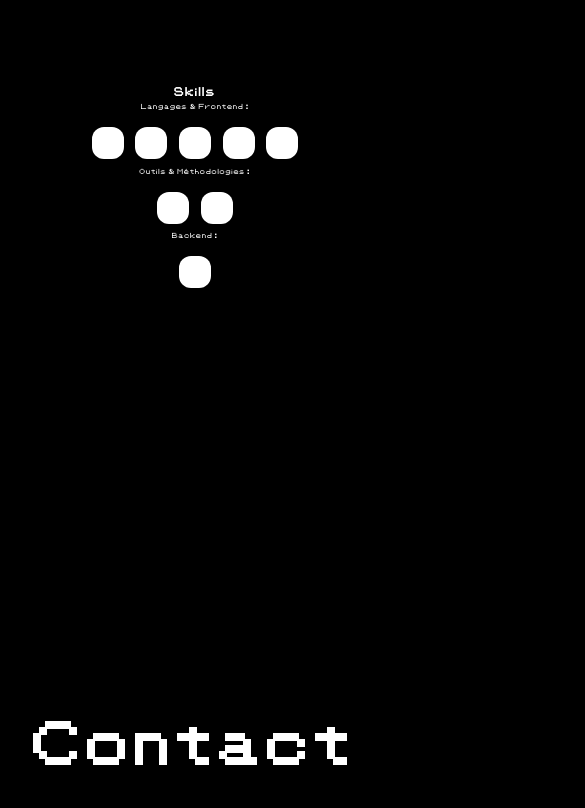
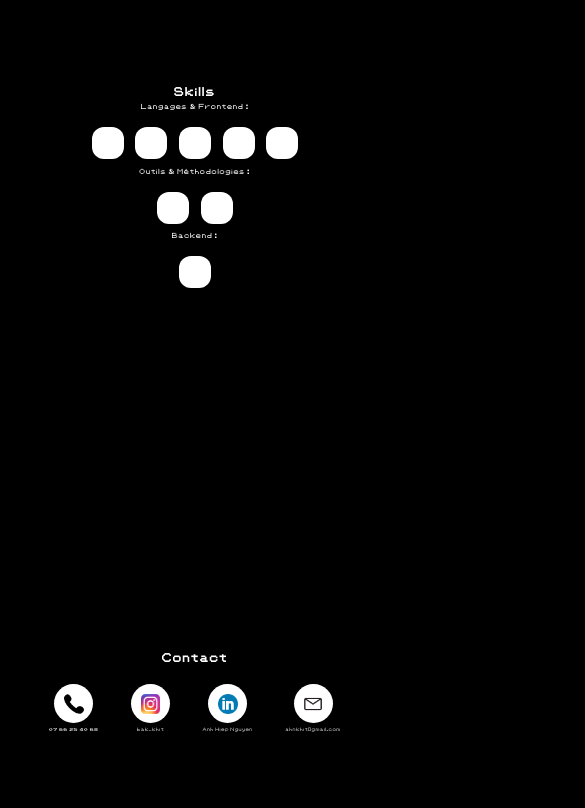
Before and after one commit to bakkhit/Portfolio, a Next.js app: page / in a window 390 px wide. Shown: the part 2174-2982 px from the top of the page, 585 px wide, since content can reach past the window. After the commit the page ends 2907 px from the top, so only its background shows below. Built offline with nearby package versions, Linux system fonts and the light colour scheme.

Commit message:
contact responsive

```diff
--- a/src/components/contact.tsx
+++ b/src/components/contact.tsx
@@ -3,39 +3,39 @@ import Link from "next/link"
 
 export default function Contact() {
     return (
-        <div id="contact" className="flex flex-col items-center justify-center h-auto bg-black text-white py-16">
-            <h1 className="text-5xl font-bold mb-12">Contact</h1>
+        <div id="contact" className="flex flex-col items-center justify-center bg-black text-white">
+            <h1 className="text-[2.5vw] font-bold mb-[5vw]">Contact</h1>
 
             <div className="flex justify-center gap-[10%] w-full max-w-4xl px-8">
                 <Link href="tel:+33766254068" className="flex flex-col items-center group">
-                    <div className="w-[130px] h-[130px] bg-white flex justify-center items-center rounded-full transition-transform duration-300 hover:scale-105">
-                        <Image width={100} height={100} src="/images/iconPhone.png" alt="Téléphone" className="w-12 h-12" />
+                    <div className="w-[10vw] h-[10vw] bg-white flex justify-center items-center rounded-full transition-transform duration-300 hover:scale-105">
+                        <Image width={100} height={100} src="/images/iconPhone.png" alt="Téléphone" className="object-cover w-[5vw]" />
                     </div>
-                    <p className="mt-3 text-base opacity-80 group-hover:opacity-100 transition-opacity duration-300 whitespace-nowrap text-center">
+                    <p className="mt-[1vw] text-[1vw] opacity-80 group-hover:opacity-100 transition-opacity duration-300 whitespace-nowrap text-center">
                         07 66 25 40 68
                     </p>
                 </Link>
                 <Link href="https://www.instagram.com/bak_khit" target="_blank" rel="noopener noreferrer" className="flex flex-col items-center group">
-                    <div className="w-[130px] h-[130px] bg-white flex justify-center items-center rounded-full transition-transform duration-300 hover:scale-105">
-                        <Image width={100} height={100} src="/images/iconInstagram.png" alt="Instagram" className="w-12 h-12" />
+                    <div className="w-[10vw] h-[10vw] bg-white flex justify-center items-center rounded-full transition-transform duration-300 hover:scale-105">
+                        <Image width={100} height={100} src="/images/iconInstagram.png" alt="Instagram" className="object-cover w-[5vw]" />
                     </div>
-                    <p className="mt-3 text-base opacity-80 group-hover:opacity-100 transition-opacity duration-300 whitespace-nowrap text-center">
+                    <p className="mt-[1vw] text-[1vw] opacity-80 group-hover:opacity-100 transition-opacity duration-300 whitespace-nowrap text-center">
                         bak_khit
                     </p>
                 </Link>
                 <Link href="https://www.linkedin.com/in/anh-hiep-nguyen-54a446331/" target="_blank" rel="noopener noreferrer" className="flex flex-col items-center group">
-                    <div className="w-[130px] h-[130px] bg-white flex justify-center items-center rounded-full transition-transform duration-300 hover:scale-105">
-                        <Image width={100} height={100} src="/images/iconLinkedin.webp" alt="LinkedIn" className="w-12 h-12" />
+                    <div className="w-[10vw] h-[10vw] bg-white flex justify-center items-center rounded-full transition-transform duration-300 hover:scale-105">
+                        <Image width={100} height={100} src="/images/iconLinkedin.webp" alt="LinkedIn" className="object-cover w-[5vw]" />
                     </div>
-                    <p className="mt-3 text-base opacity-80 group-hover:opacity-100 transition-opacity duration-300 whitespace-nowrap text-center">
+                    <p className="mt-[1vw] text-[1vw] opacity-80 group-hover:opacity-100 transition-opacity duration-300 whitespace-nowrap text-center">
                         Anh Hiep Nguyen
                     </p>
                 </Link>
                 <Link href="mailto:ahnkhit@gmail.com" className="flex flex-col items-center group">
-                    <div className="w-[130px] h-[130px] bg-white flex justify-center items-center rounded-full transition-transform duration-300 hover:scale-105">
-                        <Image width={100} height={100} src="/images/iconMail.webp" alt="Email" className="w-12 h-12" />
+                    <div className="w-[10vw] h-[10vw] bg-white flex justify-center items-center rounded-full transition-transform duration-300 hover:scale-105">
+                        <Image width={100} height={100} src="/images/iconMail.webp" alt="Email" className="object-cover w-[5vw]" />
                     </div>
-                    <p className="mt-3 text-base opacity-80 group-hover:opacity-100 transition-opacity duration-300 whitespace-nowrap text-center">
+                    <p className="mt-[1vw] text-[1vw] opacity-80 group-hover:opacity-100 transition-opacity duration-300 whitespace-nowrap text-center">
                         ahnkhit@gmail.com
                     </p>
                 </Link>
--- a/src/components/projects.tsx
+++ b/src/components/projects.tsx
@@ -4,7 +4,7 @@ import Link from "next/link"
 export default function Projects() {
     return (
         <div id="projects" className="flex flex-col items-center justify-center h-[110vh] w-full bg-black justify-self-center">
-            <h1 className="text-[5vw] font-bold mb-12 text-white">Projects</h1>
+            <h1 className="text-[2.5vw] font-bold mb-12 text-white">Projects</h1>
             <div className="flex flex-wrap justify-center gap-8 rounded-lg w-[80vw]">
                 <Link href="https://super-simon-v1.vercel.app" target="_blank" className="w-[20vw] h-[15vw] bg-black flex justify-center items-center rounded-lg text-white text-xl group relative overflow-hidden border-2 border-white">
                     <Image width={100} height={100} src="/images/SuperSimon.png" alt="Super Simon" className="w-[90%]" />
```
